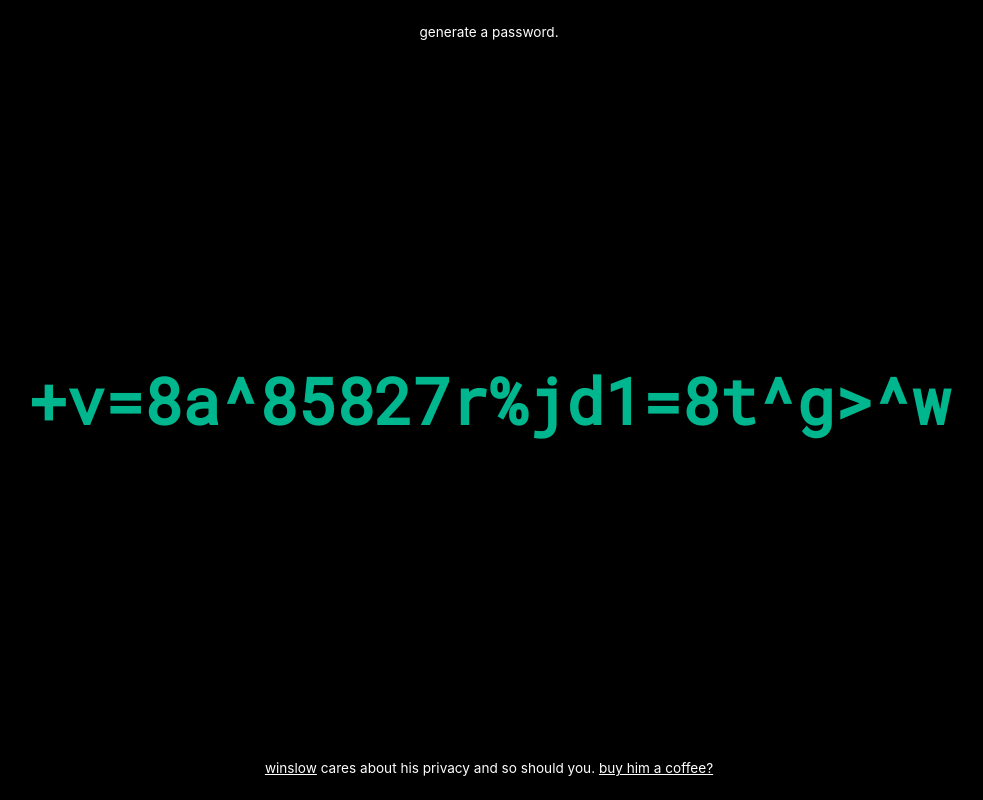
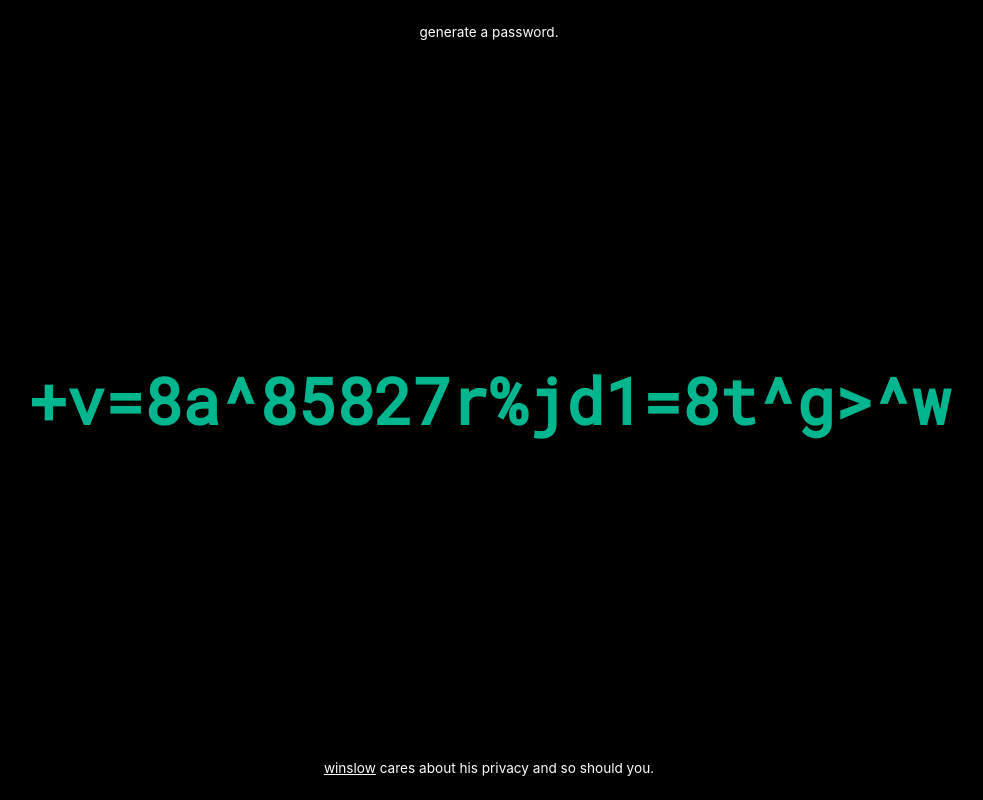
Before and after one commit to phantomdullbooth/password-generator, a plain HTML site: page index.html in a window 1280 px wide. Shown: the whole page, without its empty margins (151-1134 px from the left). Drawn offline with nearby package versions, Linux system fonts and the light colour scheme.

Commit message:
removed coffee link

```diff
--- a/index.html
+++ b/index.html
@@ -24,8 +24,7 @@
     </div>
 
     <footer>
-        <p><a href="https://wins.dev" target="_blank">winslow</a> cares about his privacy and so should you. <a
-                href="https://www.buymeacoffee.com/winslowmays" target="_blank">buy him a coffee?</a></p>
+        <p><a href="https://wins.dev" target="_blank">winslow</a> cares about his privacy and so should you.
     </footer>
 
 </body>
--- a/main.css
+++ b/main.css
@@ -25,9 +25,7 @@ h3 {
     word-break: break-word;
 }
 
-a {
-    color: white;
-}
+
 
 header, footer, #password {
     display: flex;
@@ -59,6 +57,10 @@ header, footer {
       width: 100%;
 }
 
+a {
+    color: white;
+}
+
 @media screen and (min-width: 420px) {
     h3 {
         font-size: 1.5rem;
```
